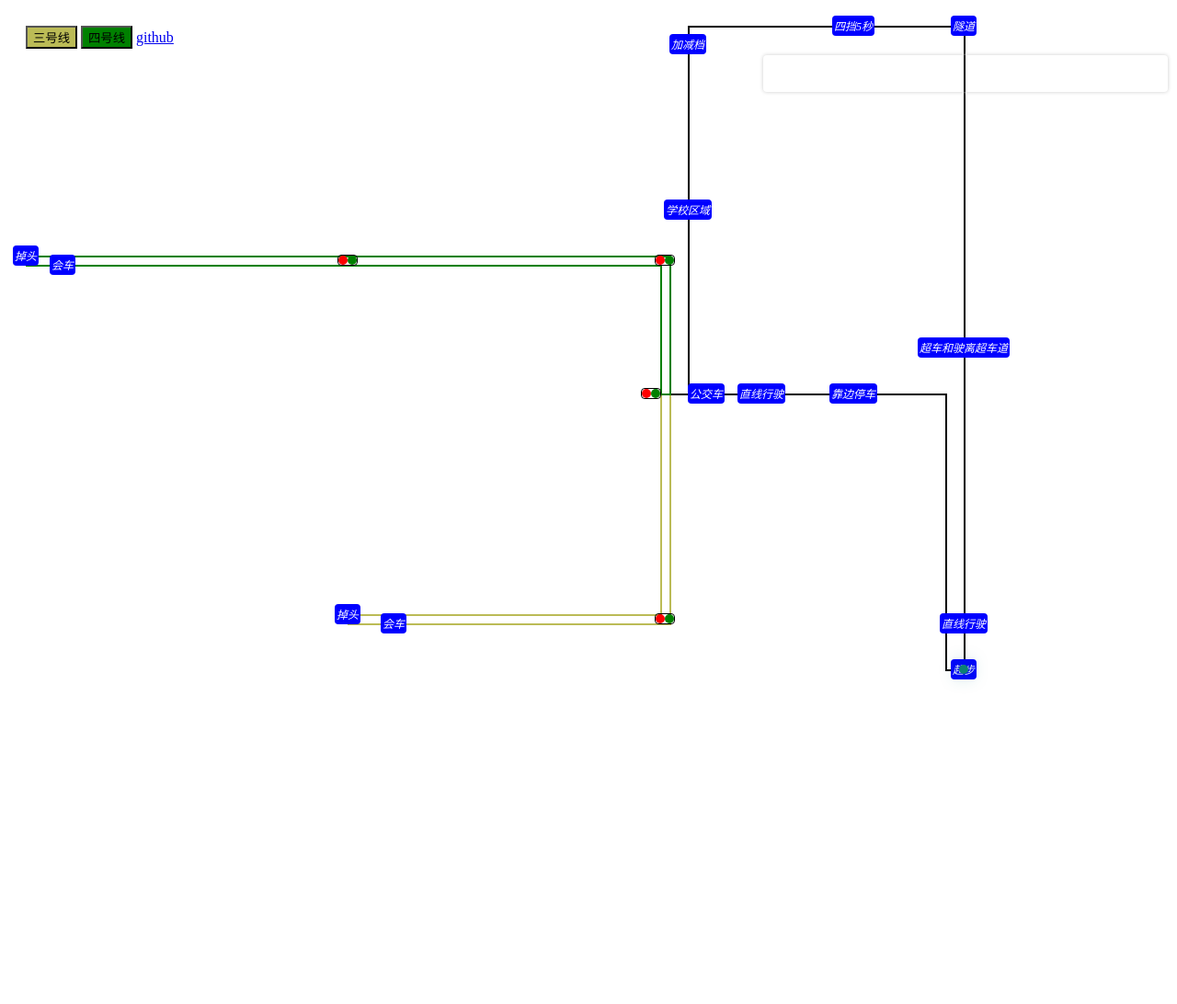
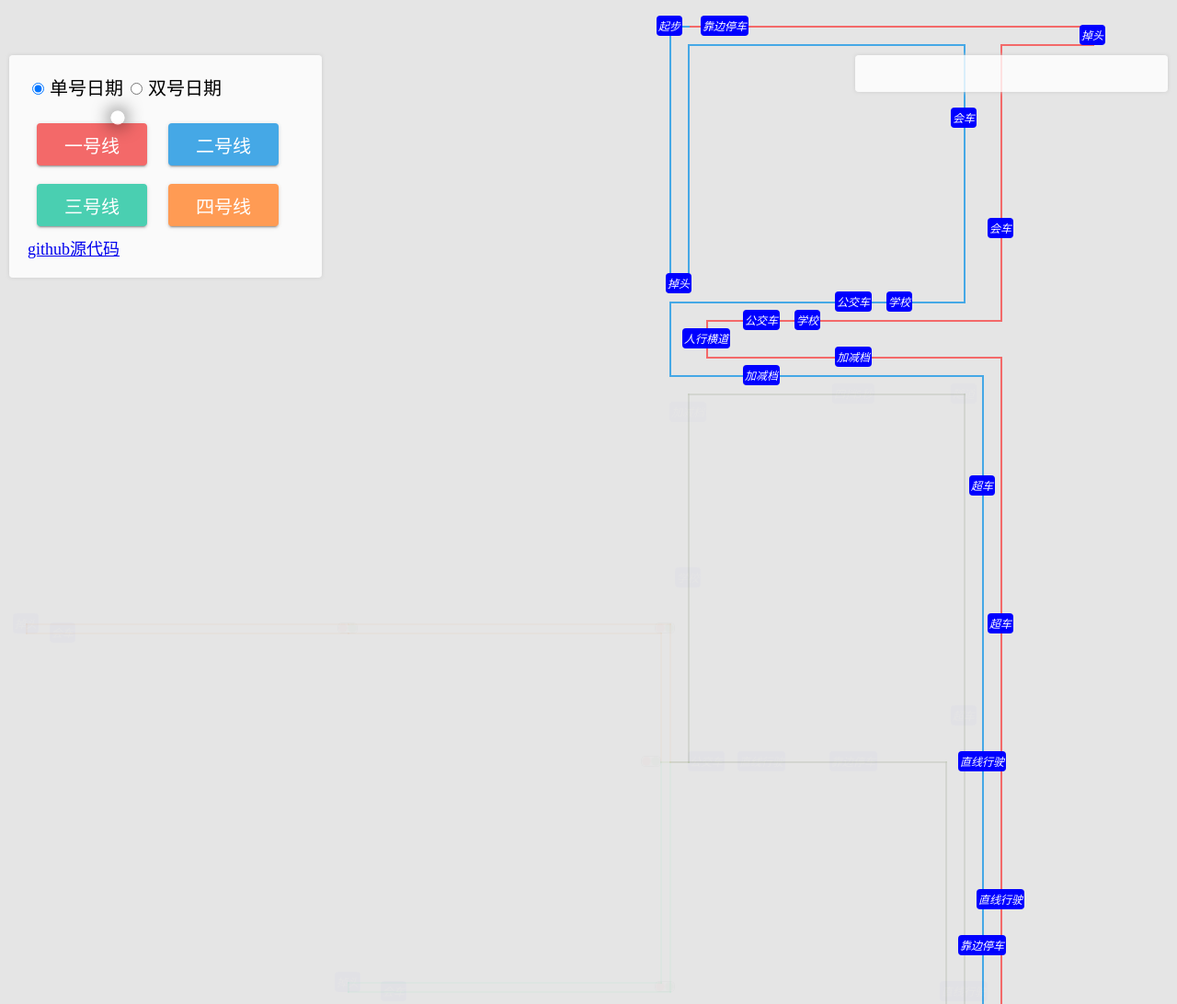
Before and after one commit to gitHber/fuyang, a plain HTML site: page index.html in a window 1280 px wide. Shown: the top 1092 px of the page at 92% size. Before the commit the page ends 800 px from the top, so only its background shows below. Drawn offline with Linux system fonts and the light colour scheme.

Commit message:
feat: 添加一二号线

```diff
--- /dev/null
+++ b/index.css
@@ -0,0 +1,108 @@
+body {
+  padding: 20px;
+  background: rgba(0, 0, 0, 0.1);
+}
+.radio label {
+  font-size: 20px;
+}
+.point {
+  position: absolute;
+  z-index: 1;
+  color: #fff;
+  background: blue;
+  font-size: 12px;
+  padding: 2px;
+  border-radius: 4px;
+  cursor: pointer;
+  transform: translate(-50%, -50%);
+}
+.red-green {
+  z-index: 1;
+  position: absolute;
+  border: 1px solid #000;
+  border-radius: 4px;
+  transform: translate(-50%, -50%);
+  display: flex;
+}
+.red {
+  display: inline-block;
+  width: 10px;
+  height: 10px;
+  border-radius: 50%;
+  background-color: red;
+}
+.green {
+  display: inline-block;
+  width: 10px;
+  height: 10px;
+  border-radius: 50%;
+  background-color: green;
+}
+#root {
+  position: relative;
+}
+#tooltip {
+  right: 10px;
+  top: 60px;
+}
+#operate {
+  left: 10px;
+  top: 60px;
+}
+.box {
+  position: fixed;
+  border-radius: 4px;
+  box-shadow: 0px 0px 4px #ccc;
+  width: 300px;
+  font-size: 12px;
+  padding: 20px;
+  background: rgba(255, 255, 255, 0.8);
+}
+button {
+  z-index: 1;
+  border: none;
+  outline: 0;
+  width: 120px;
+  height: 46px;
+  box-shadow: 0px 3px 1px -2px rgba(0, 0, 0, 0.2),
+    0px 2px 2px 0px rgba(0, 0, 0, 0.14), 0px 1px 5px 0px rgba(0, 0, 0, 0.12);
+  border-radius: 4px;
+  margin: 10px;
+  font-size: 20px;
+  color: #fff;
+}
+button:hover {
+  box-shadow: 0px 2px 4px -1px rgba(0, 0, 0, 0.2),
+    0px 4px 5px 0px rgba(0, 0, 0, 0.14), 0px 1px 10px 0px rgba(0, 0, 0, 0.12);
+}
+button:active {
+  box-shadow: 0px 5px 5px -3px rgba(0, 0, 0, 0.2),
+    0px 8px 10px 1px rgba(0, 0, 0, 0.14), 0px 3px 14px 2px rgba(0, 0, 0, 0.12);
+}
+
+@keyframes shining {
+  0% {
+    box-shadow: 0 0 2px rgba(255, 255, 255, 0.5);
+    background-color: rgba(0, 0, 0, 0.8);
+  }
+  50% {
+    box-shadow: 0 0 20px rgba(0, 0, 0, 1);
+    background-color: rgba(255, 255, 255, 0.8);
+  }
+  100% {
+    box-shadow: 0 0 2px rgba(255, 255, 255, 0.5);
+    background-color: rgba(0, 0, 0, 0.8);
+  }
+}
+#car {
+  z-index: 2;
+  border-radius: 50%;
+  width: 15px;
+  height: 15px;
+  position: absolute;
+  top: 100px;
+  left: 100px;
+  background-color: #000;
+  transform: translate(-50%, -50%);
+  animation: shining 2s infinite;
+}
--- a/index.html
+++ b/index.html
@@ -5,86 +5,33 @@
     <meta name="viewport" content="width=device-width, initial-scale=1.0" />
     <title>科三</title>
     <script src="./web-animations.min.js"></script>
-    <style>
-      body {
-        padding: 20px;
-      }
-      .red-green {
-        position: absolute;
-        border: 1px solid #000;
-        border-radius: 4px;
-        transform: translate(-50%, -50%);
-        display: flex;
-      }
-      .red {
-        display: inline-block;
-        width: 10px;
-        height: 10px;
-        border-radius: 50%;
-        background-color: red;
-      }
-      .green {
-        display: inline-block;
-        width: 10px;
-        height: 10px;
-        border-radius: 50%;
-        background-color: green;
-      }
-      #root {
-        position: relative;
-      }
-      #tooltip {
-        position: fixed;
-        right: 10px;
-        top: 60px;
-        border-radius: 4px;
-        box-shadow: 0px 0px 4px #ccc;
-        width: 400px;
-        font-size: 12px;
-        padding: 20px;
-      }
-      #p3 {
-        background-color: #bbbb56;
-        z-index: 1;
-      }
-      #p4 {
-        background-color: green;
-        z-index: 1;
-      }
-      @keyframes shining {
-        0% {
-          box-shadow: 0 0 2px #13caba;
-        }
-        50% {
-          box-shadow: 0 0 20px #097d73;
-        }
-        100% {
-          box-shadow: 0 0 2px #13caba;
-        }
-      }
-      #car {
-        z-index: 2;
-        border-radius: 50%;
-        width: 10px;
-        height: 10px;
-        position: absolute;
-        top: 700px;
-        left: 1020px;
-        background-color: #0d8075;
-        transform: translate(-50%, -50%);
-        animation: shining 2s infinite;
-      }
-    </style>
+    <link rel="stylesheet" href="./index.css" />
   </head>
   <body>
     <div id="root">
       <div id="car"></div>
     </div>
-    <button id="p3">三号线</button>
-    <button id="p4">四号线</button>
-    <div id="tooltip"></div>
+    <div id="operate" class="box">
+      <div class="radio">
+        <input type="radio" id="single" name="date" value="single" checked />
+        <label for="single">单号日期</label>
+        <input type="radio" id="double" name="date" value="double" />
+        <label for="double">双号日期</label>
+      </div>
+      <br />
+      <button id="b1">一号线</button>
+      <button id="b2">二号线</button>
+      <br />
+      <button id="b3">三号线</button>
+      <button id="b4">四号线</button>
+      <br />
+      <a href="https://github.com/gitHber/fuyang" style="font-size: 18px;"
+        >github源代码</a
+      >
+    </div>
 
-    <a href="https://github.com/gitHber/fuyang">github</a>
+    <div id="tooltip" class="box"></div>
+
     <script src="./index.js"></script>
   </body>
 </html>
--- a/index.js
+++ b/index.js
@@ -1,42 +1,80 @@
 const container = document.getElementById("root");
 const tooltip = document.getElementById("tooltip");
+const offset = [0, -300];
+const colors = ["#F36969", "#45A8E6", "#4ACFB1", "#FF9B54"];
+let path_2_1 = [
+  [1020, 1400],
+  [1020, 700],
+  [720, 700],
+  [720, 1100],
+  [700, 1100],
+];
+let path_2_2 = [
+  [720, 1100],
+  [1000, 1100],
+  [1000, 1400],
+  [1020, 1400],
+];
 
 let path1 = [
-  [1020, 700],
-  [1020, 0],
-  [720, 0],
-  [720, 400],
-  [700, 400],
+  [1020, 1400],
+  [1060, 1400],
+  [1060, 660],
+  [740, 660],
+  [740, 620],
+  [1060, 620],
+  [1060, 320],
+  [1160, 320],
+  [1160, 300],
+  [720, 300],
 ];
 let path2 = [
-  [720, 400],
-  [1000, 400],
-  [1000, 700],
-  [1020, 700],
+  [720, 300],
+  [700, 300],
+  [700, 580],
+  [720, 580],
+  [720, 320],
+  [1020, 320],
+  [1020, 600],
+  [700, 600],
+  [700, 680],
+  [1040, 680],
+  [1040, 1400],
+];
+let path3 = [
+  [690, 1100],
+  [690, 1340],
+  [350, 1340],
+  [350, 1350],
+  [700, 1350],
+  [700, 1100],
 ];
 let path4 = [
-  [700, 400],
-  [700, 250],
-  [350, 250],
-  [0, 250],
-  [0, 260],
-  [350, 260],
-  [690, 260],
-  [690, 400],
-  [700, 400],
+  [700, 1100],
+  [700, 950],
+  [350, 950],
+  [0, 950],
+  [0, 960],
+  [350, 960],
+  [690, 960],
+  [690, 1100],
+  [700, 1100],
 ];
-let path3 = [
-  [690, 400],
-  [690, 640],
-  [350, 640],
-  [350, 650],
-  [700, 650],
-  [700, 400],
+
+const paths = [
+  path1,
+  path2,
+  [...path_2_1, ...path3, ...path_2_2],
+  [...path_2_1, ...path4, ...path_2_2],
 ];
 
 let points = [
   {
-    pos: [1020, 700],
+    pos: [
+      [1020, 1400, 0, 2, 3],
+      [700, 300, 1],
+    ],
+
     title: "起步",
     des: `
       一、先交身份证，面部识别，验证通过，语音播报开始考试，下车环绕摁按钮
@@ -74,69 +112,93 @@ let points = [
   `,
   },
   {
-    pos: [1020, 650],
+    pos: [
+      [1020, 1350, 2, 3],
+      [800, 1100, 2, 3],
+      [1060, 1250, 0],
+      [1040, 1100, 1],
+    ],
     title: "直线行驶",
     des: "驶上道路后，关左灯，前面有车先等其走远，加到三档，对地上的点直线行驶",
   },
   {
-    pos: [1020, 350],
-    title: "超车和驶离超车道",
+    pos: [
+      [1020, 1050, 2, 3],
+      [1060, 950, 0],
+      [1040, 800, 1],
+    ],
+    title: "超车",
     des: "打灯之后等三秒，缓缓转向，灯灭了的话，赶紧重新打上",
   },
   {
-    pos: [1020, 0],
+    pos: [[740, 640, 0]],
+    title: "人行横道",
+    des: "",
+  },
+  {
+    pos: [[1020, 700, 2, 3]],
     title: "隧道",
     des: "没啥可说的",
   },
   {
-    pos: [900, 0],
+    pos: [[900, 700, 2, 3]],
     title: "四挡5秒",
     des:
       "也可以在外面道路较长的地方做，加速到35码左右，挂四挡，滑行，默数五秒，换三档，记住不要低于25码换三档",
   },
   {
-    pos: [720, 20],
+    pos: [
+      [720, 720, 2, 3],
+      [900, 660, 0],
+      [800, 680, 1],
+    ],
     title: "加减档",
     des: "降速到20码以下，换二档，加速到20以上，换三档",
   },
   {
-    pos: [720, 200],
-    title: "学校区域",
+    pos: [
+      [720, 900, 2, 3],
+      [850, 620, 0],
+      [950, 600, 1],
+    ],
+    title: "学校",
     des: "左右观察，摇头幅度大一点",
   },
   {
-    pos: [350, 640],
+    pos: [
+      [740, 1100, 2, 3],
+      [800, 620, 0],
+      [900, 600, 1],
+    ],
+    title: "公交车",
+    des: "加速到二挡，左右摇头，之后再加到三档",
+  },
+  {
+    pos: [
+      [350, 1340, 2],
+      [0, 950, 3],
+      [1160, 310, 0],
+      [710, 580, 1],
+    ],
     title: "掉头",
     des: "先打左灯，降速停稳，挂一档，左打死，观察路况掉头",
   },
   {
-    pos: [400, 650],
+    pos: [
+      [400, 1350, 2],
+      [40, 960, 3],
+      [1060, 520, 0],
+      [1020, 400, 1],
+    ],
     title: "会车",
     des: "左右观察，摇头幅度大一点",
   },
   {
-    pos: [0, 250],
-    title: "掉头",
-    des: "先打左灯，降速停稳，挂一档，左打死，观察路况掉头",
-  },
-  {
-    pos: [40, 260],
-    title: "会车",
-    des: "左右观察，摇头幅度大一点",
-  },
-
-  {
-    pos: [740, 400],
-    title: "公交车",
-    des: "加速到二挡，左右摇头，之后再加到三档",
-  },
-  {
-    pos: [800, 400],
-    title: "直线行驶",
-    des: "一样，稳住就行",
-  },
-  {
-    pos: [900, 400],
+    pos: [
+      [900, 1100, 2, 3],
+      [760, 300, 0],
+      [1040, 1300, 1],
+    ],
     title: "靠边停车",
     des: `
       1. 在指示牌前先停车，换成一档，继续往前开
@@ -148,15 +210,15 @@ let points = [
 ];
 let redLights = [
   {
-    pos: [350, 255],
+    pos: [350, 955, 3],
     des: "红绿灯约在10s左右，比较短，不要全程一档过，加到三档，准备前面掉头",
   },
   {
-    pos: [695, 255],
+    pos: [695, 955, 3],
     des: "红绿灯基本上只能过一辆车，所以等前车走了自己再等下一个",
   },
   {
-    pos: [680, 400],
+    pos: [680, 1100, 2, 3],
     des: `
       这个红绿灯就是三四号线的分界点了,进入路口之前能听到语音提示，打上转向灯，
       1. 右转不需要看灯，只需要看路况
@@ -167,7 +229,7 @@ let redLights = [
       `,
   },
   {
-    pos: [695, 645],
+    pos: [695, 1345, 2],
     des: `
   1. 去的时候右转不需要看灯，注意路况即可，后面路程较长，如果前面没加四挡，可以加到四挡5s，流程和前面四挡一致
   2. 回程左转需要看灯，绿灯很长，不用着急
@@ -191,18 +253,21 @@ function transformPathToDiv(path) {
   }
   return divs;
 }
-function createPath({ pos, w, h }, color = "#000") {
+function createPath({ pos, w, h }, color = "#000", ...args) {
   let div = document.createElement("div");
   div.style.position = "absolute";
-  div.style.left = (w > 0 ? pos[0] : pos[0] + w) + "px";
-  div.style.top = (h > 0 ? pos[1] : pos[1] + h) + "px";
+  div.style.left = (w > 0 ? pos[0] : pos[0] + w) + offset[0] + "px";
+  div.style.top = (h > 0 ? pos[1] : pos[1] + h) + offset[1] + "px";
   div.style.width = Math.abs(w) + "px";
   div.style.height = Math.abs(h) + "px";
   div.style.border = `1px solid ${color}`;
+  args.forEach((arg) => {
+    div.classList.add(arg);
+  });
   container.appendChild(div);
 }
 function createRedLight(lights) {
-  lights.forEach(({ pos: [x, y], des }) => {
+  lights.forEach(({ pos: [x, y, ...args], des }) => {
     let dot = document.createElement("div");
     let red = document.createElement("i");
     let green = document.createElement("i");
@@ -211,57 +276,117 @@ function createRedLight(lights) {
     dot.appendChild(red);
     dot.appendChild(green);
     dot.classList.add("red-green");
-    dot.style.left = x + "px";
-    dot.style.top = y + "px";
+    dot.style.left = x + offset[0] + "px";
+    dot.style.top = y + offset[1] + "px";
     dot.title = "红绿灯";
     tip(dot, des);
+    args.forEach((arg) => {
+      dot.classList.add(arg);
+    });
     container.appendChild(dot);
   });
 }
 function createPoints(points) {
-  points.forEach(({ pos: [x, y], title, des }) => {
+  points.forEach(({ pos, title, des }) => {
+    pos.forEach(([x, y, ...args]) => {
       let point = document.createElement("i");
-    point.style.position = "absolute";
-    point.style.left = x + "px";
-    point.style.top = y + "px";
-    point.style.background = "blue";
-    point.style.color = "#fff";
-    point.style.fontSize = "12px";
-    point.style.padding = "2px";
-    point.style.borderRadius = "4px";
-    point.style.cursor = "pointer";
-    point.style.transform = "translate(-50%, -50%)";
+      point.classList.add("point");
+      point.style.left = x + offset[0] + "px";
+      point.style.top = y + offset[1] + "px";
       point.innerText = title;
       tip(point, des);
+      args.forEach((arg) => {
+        point.classList.add(arg);
+      });
       container.appendChild(point);
     });
+  });
 }
-transformPathToDiv(path1).forEach((p) => createPath(p));
-transformPathToDiv(path2).forEach((p) => createPath(p));
 
-transformPathToDiv(path3).forEach((p) => createPath(p, "#bbbb56"));
-transformPathToDiv(path4).forEach((p) => createPath(p, "green"));
 createRedLight(redLights);
 createPoints(points);
 
-const p3 = document.getElementById("p3");
-const p4 = document.getElementById("p4");
+const b1 = document.getElementById("b1");
+const b2 = document.getElementById("b2");
+const b3 = document.getElementById("b3");
+const b4 = document.getElementById("b4");
 const car = document.getElementById("car");
-p3.addEventListener("click", () => {
-  const keyframes = [...path1, ...path3, ...path2].map(([left, top]) => ({
-    left: left + "px",
-    top: top + "px",
+const buttons = [b1, b2, b3, b4];
+
+colors.forEach((color, i) => {
+  transformPathToDiv(paths[0]).forEach((p) => createPath(p, colors[0], 0));
+  transformPathToDiv(paths[1]).forEach((p) => createPath(p, colors[1], 1));
+  transformPathToDiv(paths[2]).forEach((p) => createPath(p, colors[2], 2));
+  transformPathToDiv(paths[3]).forEach((p) => createPath(p, colors[3], 3));
+  transformPathToDiv(path_2_1).forEach((p) => createPath(p, "#000", 2, 3));
+  transformPathToDiv(path_2_2).forEach((p) => createPath(p, "#000", 2, 3));
+  buttons[i].style.backgroundColor = color;
+  buttons[i].addEventListener("click", () => {
+    Array.from(document.getElementsByClassName(i)).forEach(
+      (node) => (node.style.opacity = "1")
+    );
+    [0, 1, 2, 3]
+      .filter((index) => index !== i)
+      .map((index) =>
+        Array.from(document.getElementsByClassName(index)).forEach(
+          (node) => (node.style.opacity = ".01")
+        )
+      );
+
+    const keyframes = paths[i].map(([left, top]) => ({
+      left: left + offset[0] + "px",
+      top: top + offset[1] + "px",
     }));
     car.animate(keyframes, {
       duration: 40000,
+      fill: "forwards",
     });
   });
-p4.addEventListener("click", () => {
-  const keyframes = [...path1, ...path4, ...path2].map(([left, top]) => ({
-    left: left + "px",
-    top: top + "px",
-  }));
-  car.animate(keyframes, {
-    duration: 40000,
+});
+
+Array.from(document.getElementsByClassName("0")).forEach(
+  (node) => (node.style.opacity = "1")
+);
+Array.from(document.getElementsByClassName("1")).forEach(
+  (node) => (node.style.opacity = "1")
+);
+Array.from(document.getElementsByClassName("2")).forEach(
+  (node) => (node.style.opacity = ".01")
+);
+Array.from(document.getElementsByClassName("3")).forEach(
+  (node) => (node.style.opacity = ".01")
+);
+
+document.querySelectorAll('[name="date"]').forEach((node) => {
+  node.addEventListener("change", (e) => {
+    if (e.target.checked) {
+      if (e.target.value === "single") {
+        Array.from(document.getElementsByClassName("0")).forEach(
+          (node) => (node.style.opacity = "1")
+        );
+        Array.from(document.getElementsByClassName("1")).forEach(
+          (node) => (node.style.opacity = "1")
+        );
+        Array.from(document.getElementsByClassName("2")).forEach(
+          (node) => (node.style.opacity = ".01")
+        );
+        Array.from(document.getElementsByClassName("3")).forEach(
+          (node) => (node.style.opacity = ".01")
+        );
+      } else {
+        Array.from(document.getElementsByClassName("0")).forEach(
+          (node) => (node.style.opacity = ".01")
+        );
+        Array.from(document.getElementsByClassName("1")).forEach(
+          (node) => (node.style.opacity = ".01")
+        );
+        Array.from(document.getElementsByClassName("2")).forEach(
+          (node) => (node.style.opacity = "1")
+        );
+        Array.from(document.getElementsByClassName("3")).forEach(
+          (node) => (node.style.opacity = "1")
+        );
+      }
+    }
   });
 });
```
Lines whose indentation alone changed are shown as unchanged.
